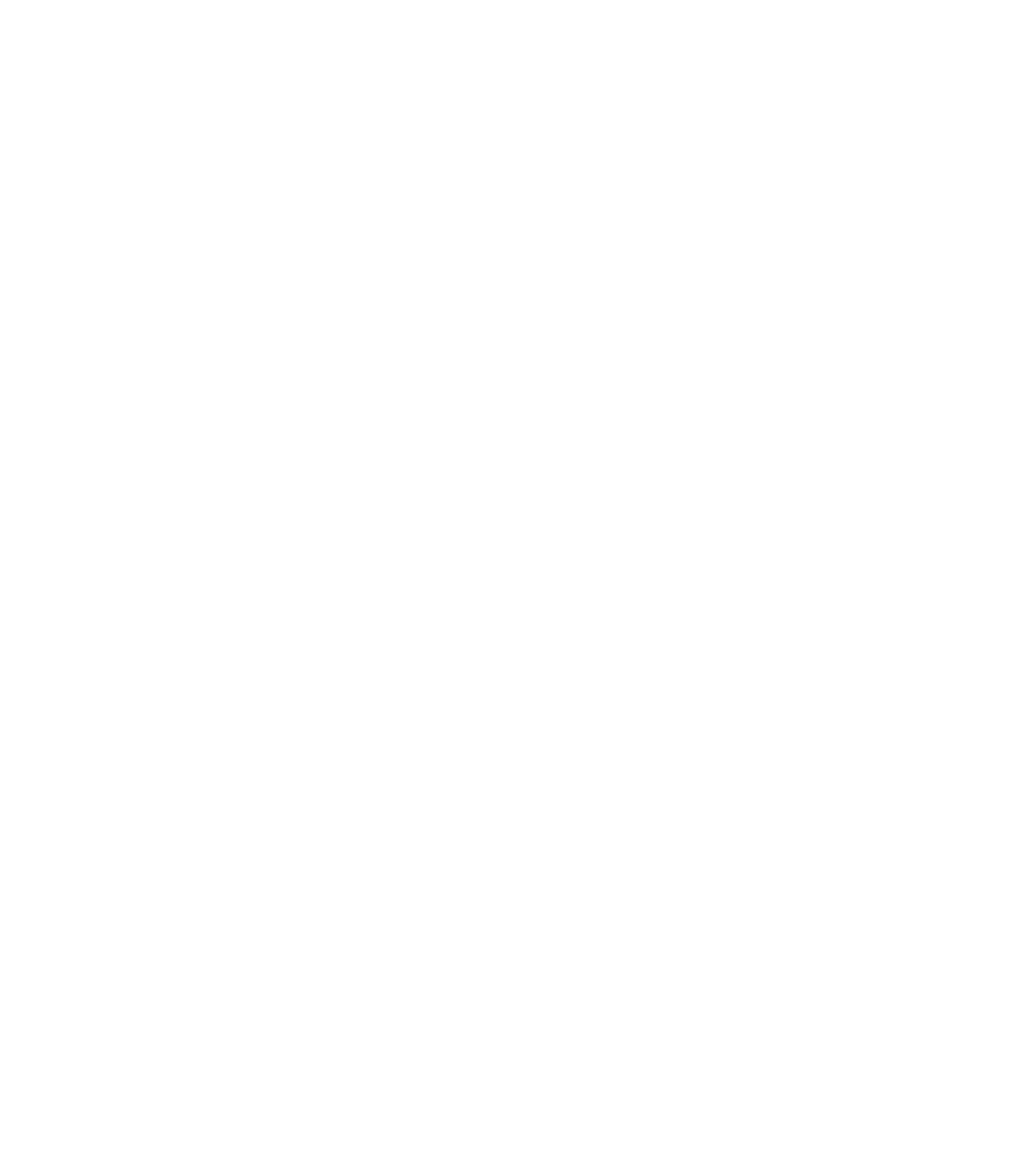
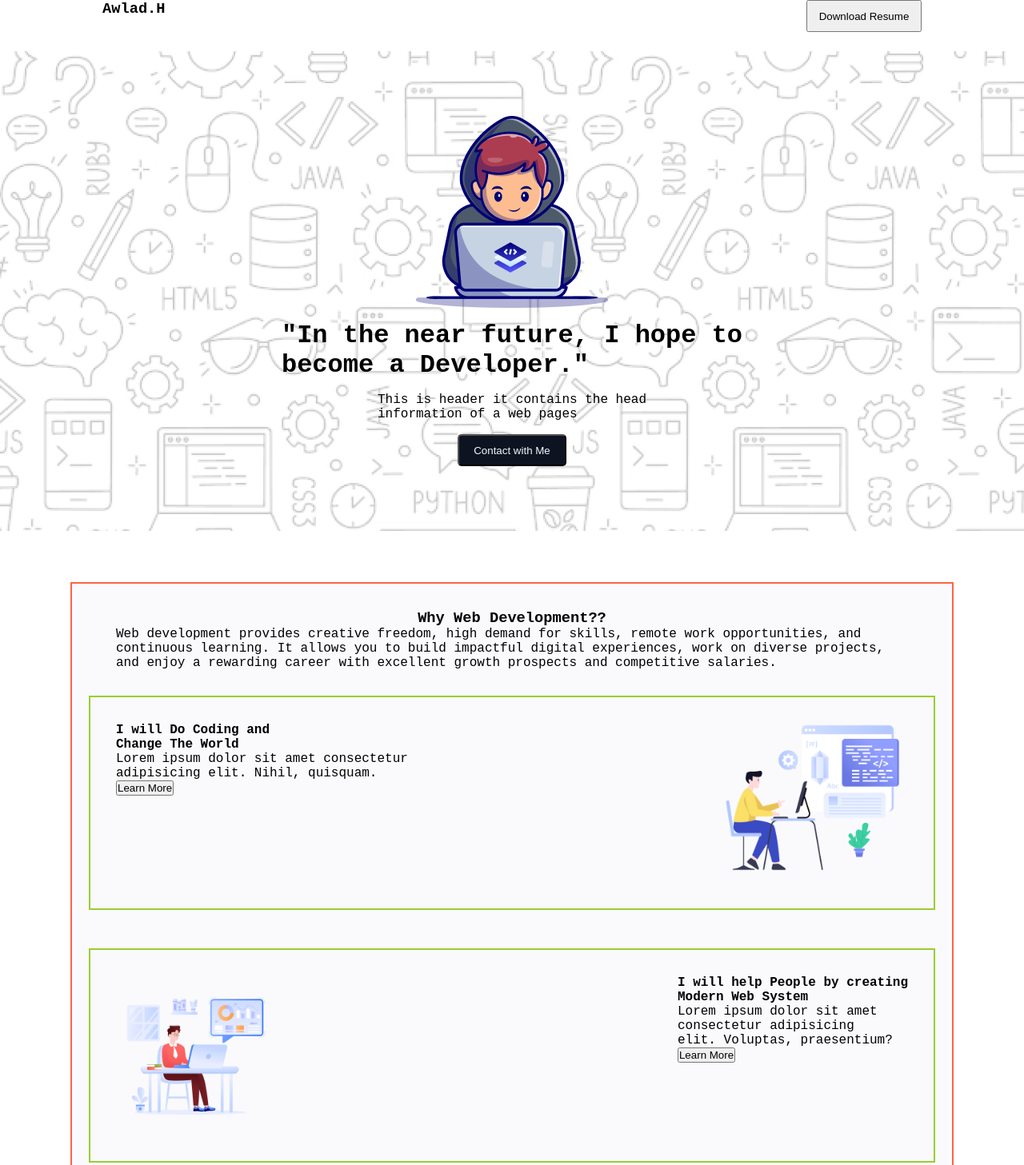
Before and after one commit to Ashimkayal4/Assignment-one, a plain HTML site: page index.html in a window 1280 px wide. Shown: the top 1457 px of the page at 80% size. Before the commit the page ends 800 px from the top, so only its background shows below. Drawn offline with Linux system fonts and the light colour scheme; a web font is replaced by a local one.

Commit message:
added header

```diff
--- a/index.html
+++ b/index.html
@@ -4,8 +4,67 @@
      <meta charset="UTF-8">
      <meta name="viewport" content="width=device-width, initial-scale=1.0">
      <title>Assignment-one</title>
+     <link rel="stylesheet" href= "./styles/color.css">
  </head>
+
   <body>
+     <header>
+         <nav class="nav-links">
+             <div>
+                 <h3>Awlad.H</h3>
+             </div>
+             <div>
+                 <button class="btn-nav">Download Resume</button>
+             </div>
+         </nav>
+         <div class="banner">
+             <img src="./assets/Group.png" alt="">
+             <h3 class="banner-heading">"In the near future, I hope to <br> become a Developer."</h3>
+             <p class="banner-paragraph">This is header it contains the head <br> information of a web pages</p>
+             <button class="btn-banner">
+                 Contact with Me
+             </button>
+         </div>
+      </header>
+      <main>
+            <section class="web-dev">
+              <div class="web-dev-div1">
+                 <h3>Why Web Development??</h3>
+                 <p>Web development provides creative freedom, high demand for skills, remote work opportunities, and continuous learning.
+                 It allows you to build impactful digital experiences, work on diverse projects, and enjoy a rewarding career with
+                 excellent growth prospects and competitive salaries.</p>
+              </div>
+              <div class="web-dev-div">
+                  <div>
+                      <h4>I will Do Coding and <br>Change The World</h4>
+                      <p>Lorem ipsum dolor sit amet consectetur <br> adipisicing elit.
+                       Nihil, quisquam.</p>
+                      <button>Learn More</button>
+                  </div>
+                  <div>
+                    <img src="./assets/Layer_1.png" alt="">
+                  </div>
+              </div>
+              <div class="web-dev-div">
+                  <div>
+                    <img src="./assets/Group 3.png" alt="">
+                  </div>
+                  <div>
+                    <h4>I will help People by creating <br>Modern Web System</h4>
+                    <p>Lorem ipsum dolor sit amet <br> consectetur adipisicing <br>elit. Voluptas, praesentium?</p>
+                    <button>Learn More</button>
+                  </div>
+              </div>
+              <div class="web-dev-div">
 
+              </div>
+              <div class="web-dev-div">
+
+              </div>
+            </section>
+      </main>
+      <footer>
+
+      </footer>
   </body>
 </html>
--- a/styles/color.css
+++ b/styles/color.css
@@ -0,0 +1,89 @@
+@import url('https://fonts.googleapis.com/css2?family=Azeret+Mono:ital,wght@0,100..900;1,100..900&display=swap');
+
+body {
+    font-family: "Azeret Mono", monospace;
+}
+
+* {
+    margin: 0;
+    padding: 0;
+}
+
+/* navbar */
+.nav-links {
+    display: flex;
+    justify-content: space-between;
+    width: 80%;
+    margin: 0 auto;
+}
+
+.btn-nav {
+    width: 9rem;
+    height: 2.5rem;
+    padding: 0.7rem;
+}
+
+/* banner */
+.banner {
+    max-width: 1300px;
+    height: 600px;
+    margin: 0 auto;
+    margin-top: 1.5rem;
+    background-image: url(../assets/Hero-bg.png);
+    display: flex;
+    flex-direction: column;
+    justify-content: center;
+    align-items: center;
+}
+
+.banner-heading {
+    font-weight: 800;
+    font-size: 2rem;
+    margin-top: 1rem;
+}
+
+.banner-paragraph {
+    font-size: 1rem;
+    margin-top: 1rem;
+}
+
+.btn-banner {
+    width: 8.5rem;
+    height: 2.5rem;
+    padding: 0.7rem;
+    border-radius: 0.3rem;
+    background-color: rgba(13, 19, 33, 1);
+    color: aliceblue;
+    margin-top: 1rem;
+}
+/* main starts */
+.web-dev{
+    background-color: rgb(250,250,252);
+    max-width: 1100px;
+    height: 1400px;
+    border: 2px solid tomato;
+    margin: 0 auto;
+    margin-top: 4rem;
+}
+.web-dev-div1{
+ width: 90%;
+ margin: 2rem auto;
+ display: flex;
+ flex-direction: column;
+ align-items: center;
+ justify-content: center;
+}
+.web-dev-div{
+    display: flex;
+    justify-content: space-between;
+    width: 90%;
+    height: 200px;
+    margin: 0 auto;
+    border: 2px solid yellowgreen;
+    margin-bottom: 3rem;
+    padding: 2rem 2rem;
+}
+.web-dev-div img{
+    width: 100%;
+    height: 100%;
+}
```
Also changed, not shown: assets/Group 3.png (added), assets/Group 4.png (added), assets/Group.png (added), assets/Hero-bg.png (added), assets/Layer_1.png (added), assets/css.png (added), assets/facebook.png (added), assets/github.png (added), assets/handshake.jpg (added), assets/html.png (added), assets/js.png (added), assets/linkedin-icon 1.png (added), assets/mongodb.png (added), assets/nodejs.png (added), 1 more files. Lines whose indentation alone changed are shown as unchanged.
